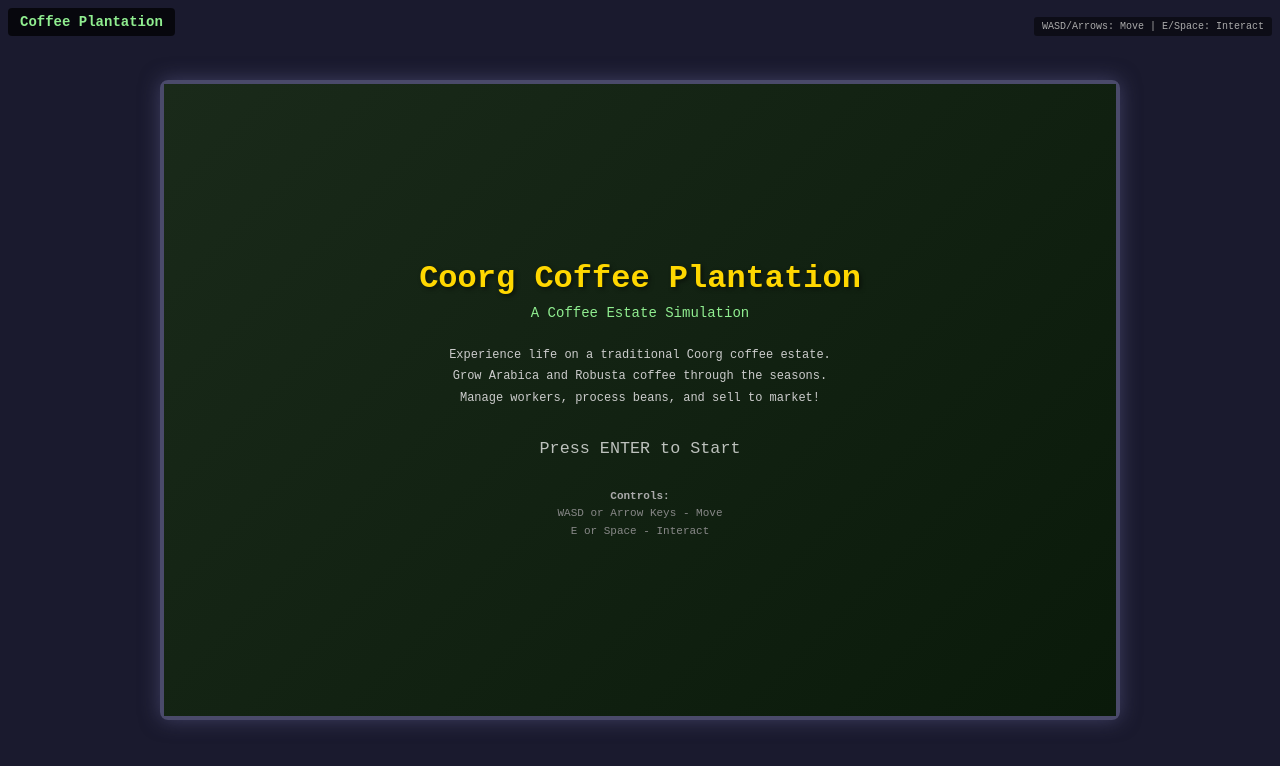
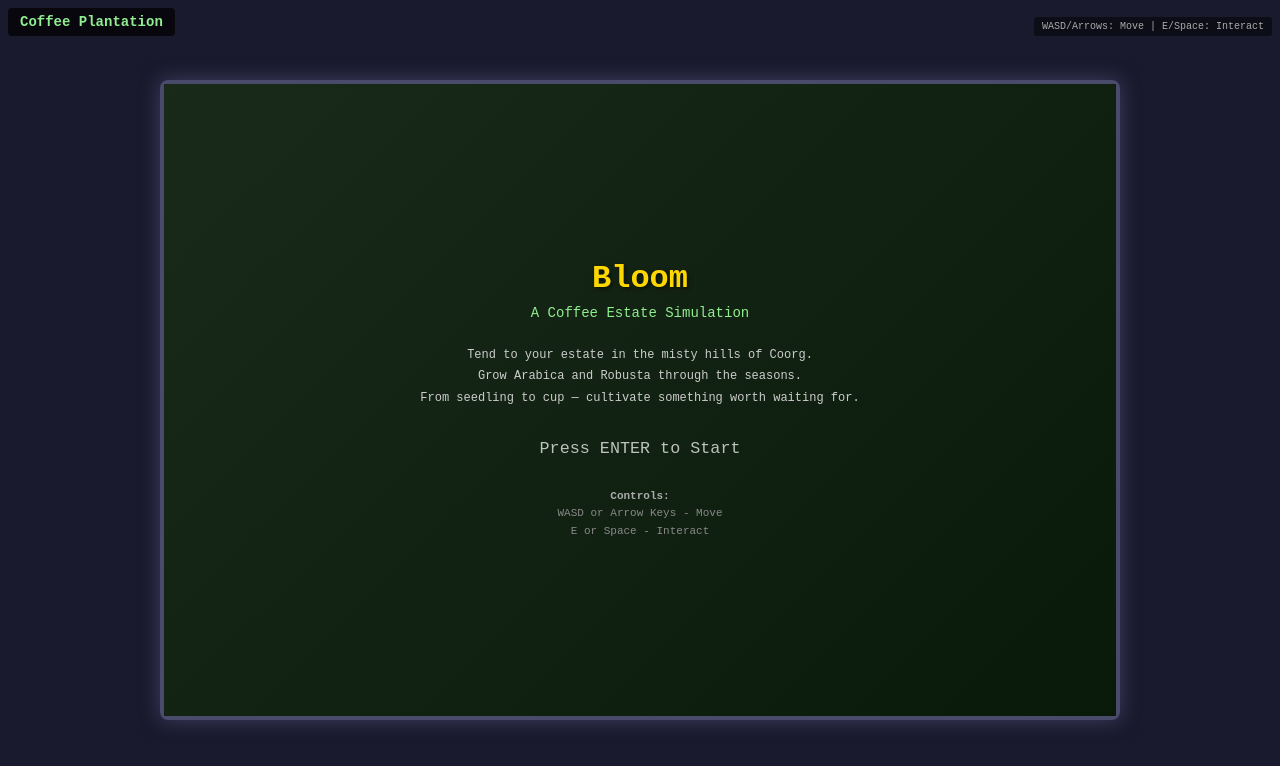
Before and after one commit to varunmeds/bloom, a plain HTML site: page index.html in a window 1280 px wide. Drawn offline with Linux system fonts and the light colour scheme.

Commit message:
Rebrand to Bloom
- Update title and start screen
- Add poetic description to README
- "Cultivate something worth waiting for"

🤖 Generated with [Claude Code](https://claude.com/claude-code)

Co-Authored-By: Claude Opus 4.5 <noreply@anthropic.com>

```diff
--- a/index.html
+++ b/index.html
@@ -3,7 +3,7 @@
 <head>
     <meta charset="UTF-8">
     <meta name="viewport" content="width=device-width, initial-scale=1.0, maximum-scale=1.0, user-scalable=no">
-    <title>Coorg Coffee Plantation</title>
+    <title>Bloom - A Coffee Estate Simulation</title>
     <link rel="stylesheet" href="style.css">
 </head>
 <body>
@@ -43,12 +43,12 @@
 
         <!-- Start Screen -->
         <div id="start-screen">
-            <h1>Coorg Coffee Plantation</h1>
+            <h1>Bloom</h1>
             <p class="subtitle">A Coffee Estate Simulation</p>
             <div class="start-instructions">
-                <p>Experience life on a traditional Coorg coffee estate.</p>
-                <p>Grow Arabica and Robusta coffee through the seasons.</p>
-                <p>Manage workers, process beans, and sell to market!</p>
+                <p>Tend to your estate in the misty hills of Coorg.</p>
+                <p>Grow Arabica and Robusta through the seasons.</p>
+                <p>From seedling to cup — cultivate something worth waiting for.</p>
             </div>
             <p class="press-start">Press ENTER to Start</p>
             <div class="controls-info">
```
Also changed, not shown: 1 other file.
